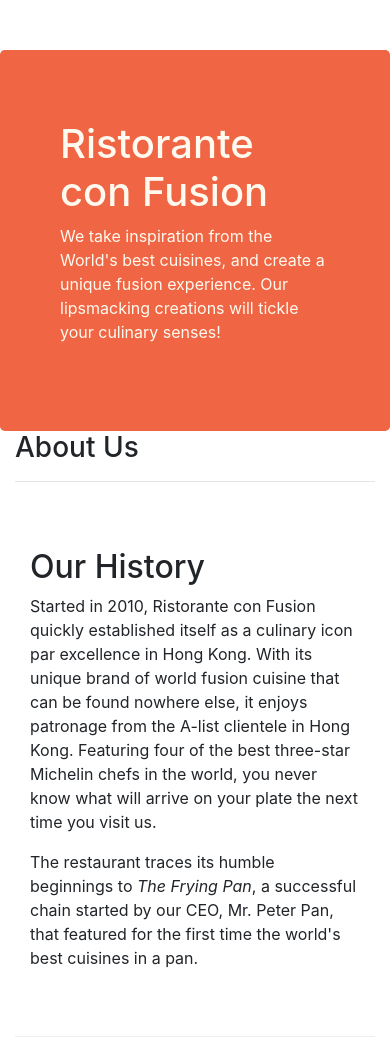
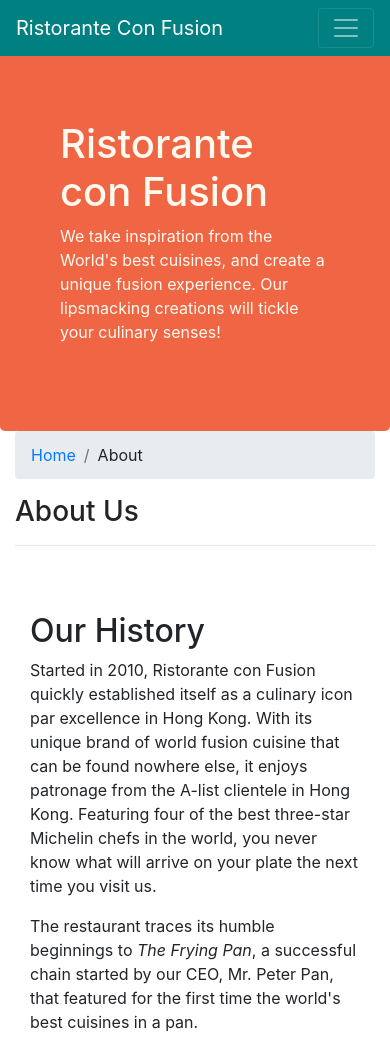
Before and after one commit to InhumaneAlly/Restaurant, a website: page aboutus.html in a window 390 px wide. Shown: the top 1037 px of the page. Drawn offline with nearby package versions, Linux system fonts and the light colour scheme.

Commit message:
navbar added

```diff
--- a/aboutus.html
+++ b/aboutus.html
@@ -18,6 +18,31 @@
   </head>
 
   <body>
+    <nav class="navbar navbar-dark navbar-expand-sm fixed-top">
+      <div class="container">
+        <a class="navbar-brand" href="./index.html">Ristorante Con Fusion</a>
+        <button
+          class="navbar-toggler"
+          type="button"
+          data-toggle="collapse"
+          data-target="#Navbar"
+        >
+          <span class="navbar-toggler-icon"></span>
+        </button>
+        <div class="collapse navbar-collapse" id="Navbar">
+          <ul class="navbar-nav ml-auto">
+            <li class="nav-item">
+              <a class="nav-link" href="./index.html">Home</a>
+            </li>
+            <li class="nav-item active">
+              <a class="nav-link" href="./aboutus.html">About</a>
+            </li>
+            <li class="nav-item"><a class="nav-link" href="#">Menu</a></li>
+            <li class="nav-item"><a class="nav-link" href="#">Contact</a></li>
+          </ul>
+        </div>
+      </div>
+    </nav>
     <header class="jumbotron">
       <div class="container">
         <div class="row row-header">
@@ -37,6 +62,10 @@
     <div class="container">
       <div class="row">
         <div class="col-12 col-sm-12">
+          <ol class="col-12 breadcrumb">
+            <li class="breadcrumb-item"><a href="./index.html">Home</a></li>
+            <li class="breadcrumb-item">About</li>
+          </ol>
           <h3>About Us</h3>
           <hr />
         </div>
```
Also changed, not shown: index.html (+21 -9 lines).
